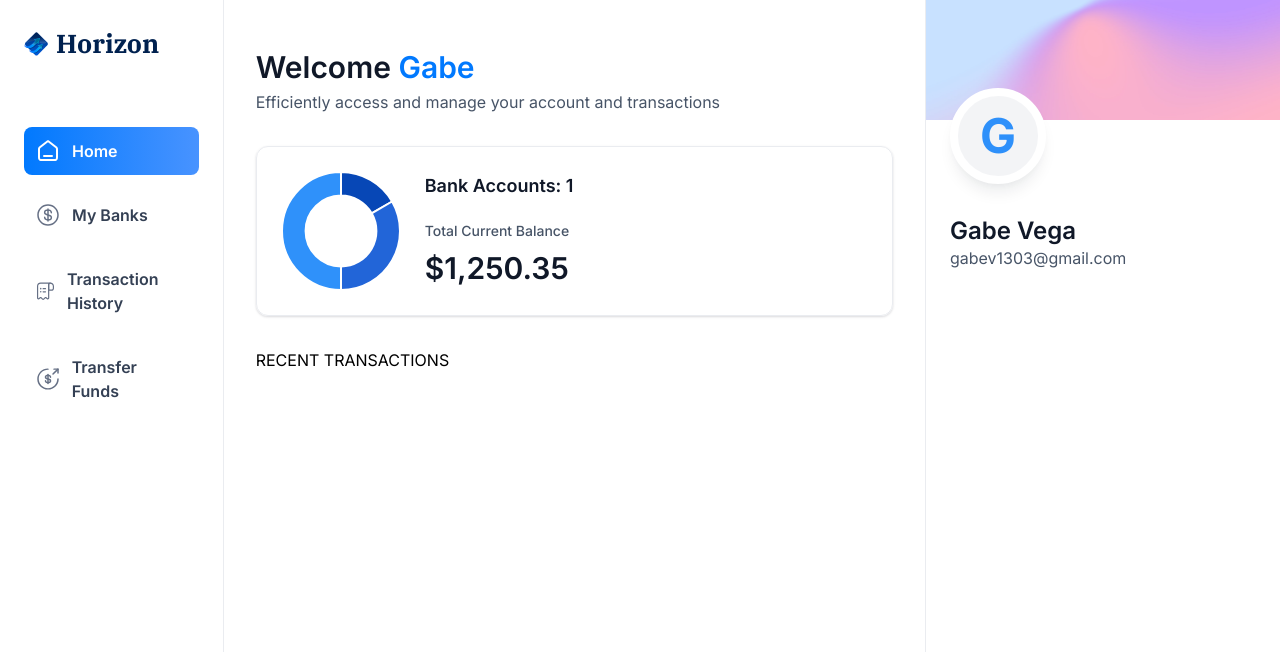
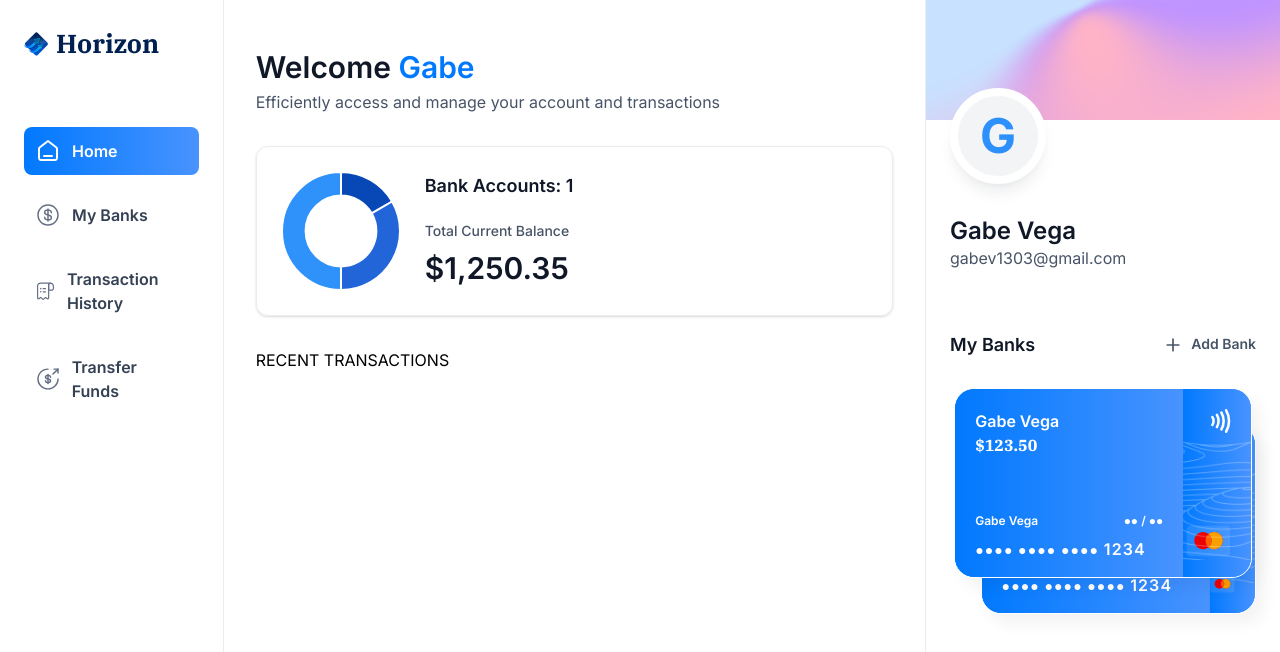
Before and after one commit to gab3v3ga-cod3s/banking-web-app, a Next.js app: page / in a window 1280 px wide. Shown: the top 652 px of the page. Built offline with nearby package versions, Linux system fonts and the light colour scheme.

Commit message:
add cards with dummy info

```diff
--- a/app/(root)/page.tsx
+++ b/app/(root)/page.tsx
@@ -28,7 +28,7 @@
             <RightSidebar
                 user={loggedIn}
                 transactions={[]}
-                banks={[]}
+                banks={[{ currentBalance: 123.50 }, {currentBalance: 500.50 }]}
             />
         </section>
     )
--- /dev/null
+++ b/components/BankCard.tsx
@@ -0,0 +1,63 @@
+import { formatAmount } from '@/lib/utils'
+import Link from 'next/link'
+import Image from 'next/image'
+import React from 'react'
+
+const BankCard = ({ account, userName, showBalance = true}: CreditCardProps) => {
+  return (
+    <div className="flex flex-col">
+        <Link href="/" className="bank-card">
+            <div className="bank-card_content">
+                <div>
+                    <h1 className="text-16 font-semibold text-white">
+                        {account.name || userName}
+                    </h1>
+                    <p className="font-ibm-plex-serif font-black text-white">
+                        {formatAmount(account.currentBalance)}
+                    </p>
+                </div>
+                <article className="flex flex-col gap-2">
+                    <div className="flex justify-between">
+                        <h1 className="text-12 font-semibold text-white">
+                            {userName}
+                        </h1>
+                        <h2 className="text-12 font-semibold text-white">
+                            ●● / ●●
+                        </h2>
+                    </div>
+                    <p className="text-14 font-semibold tracking-[1.1px] text-white">
+                        ●●●● ●●●● ●●●● <span className="text-16">1234</span>
+                    </p>
+                </article>
+            </div>
+
+            <div className="bank-card_icon">
+                <Image
+                    src="/icons/Paypass.svg"
+                    width={20}
+                    height={24}
+                    alt="pay"
+                />
+                <Image
+                    src="/icons/mastercard.svg"
+                    width={45}
+                    height={32}
+                    alt="mastercard"
+                    className="ml-5"
+                />
+            </div>
+            <Image
+                src="/icons/lines.png"
+                width={316}
+                height={190}
+                alt="lines"
+                className="absolute top-0 left-0"
+            />
+        </Link>
+
+        {/* COPY */}
+    </div>
+  )
+}
+
+export default BankCard
--- a/components/RightSidebar.tsx
+++ b/components/RightSidebar.tsx
@@ -1,4 +1,7 @@
+import Link from 'next/link'
+import Image from 'next/image'
 import React from 'react'
+import BankCard from './BankCard'
 
 const RightSidebar = ({ user, transactions, banks}: RightSidebarProps) => {
   return (
@@ -19,6 +22,44 @@
                 </div>
             </div>
         </section>
+        <section className="banks">
+            <div className="flex w-full justify-between">
+                <h2 className="header-2">My Banks</h2>
+                <Link href="/" className="flex gap-2">
+                    <Image
+                    src="/icons/plus.svg"
+                    width={20}
+                    height={20}
+                    alt="plus"
+                    />
+                    <h2 className="text-14 font-semibold text-gray-600">
+                        Add Bank
+                    </h2>
+                </Link>
+            </div>
+            {banks?.length > 0 && (
+                <div className="relative flex flex-1 flex-col items-center justify-center-gap">
+                    <div className="relative z-10">
+                        <BankCard
+                            key={banks[0].$id}
+                            account={banks[0]}
+                            userName={`${user.firstName} ${user.lastName}`}
+                            showBalance={false}
+                        />
+                    </div>
+                    {banks[1] && (
+                        <div className="absolute right-0 top-9 z-0 w-[90%]">
+                            <BankCard
+                                key={banks[1].$id}
+                                account={banks[1]}
+                                userName={`${user.firstName} ${user.lastName}`}
+                                showBalance={false}
+                            />
+                        </div>
+                    )}
+                </div>
+            )}
+        </section>
     </aside>
   )
 }
--- a/components/Sidebar.tsx
+++ b/components/Sidebar.tsx
@@ -30,6 +30,7 @@
                 <h1 className="sidebar-logo">Horizon</h1>
             </Link>
             {sidebarLinks.map((item) => {
+                // CHECK (IF NEED TO USE BACKTICK)
                 const isActive = pathname === item.route || pathname.startsWith('${item.route}/');
                 return (
                     <Link
```
